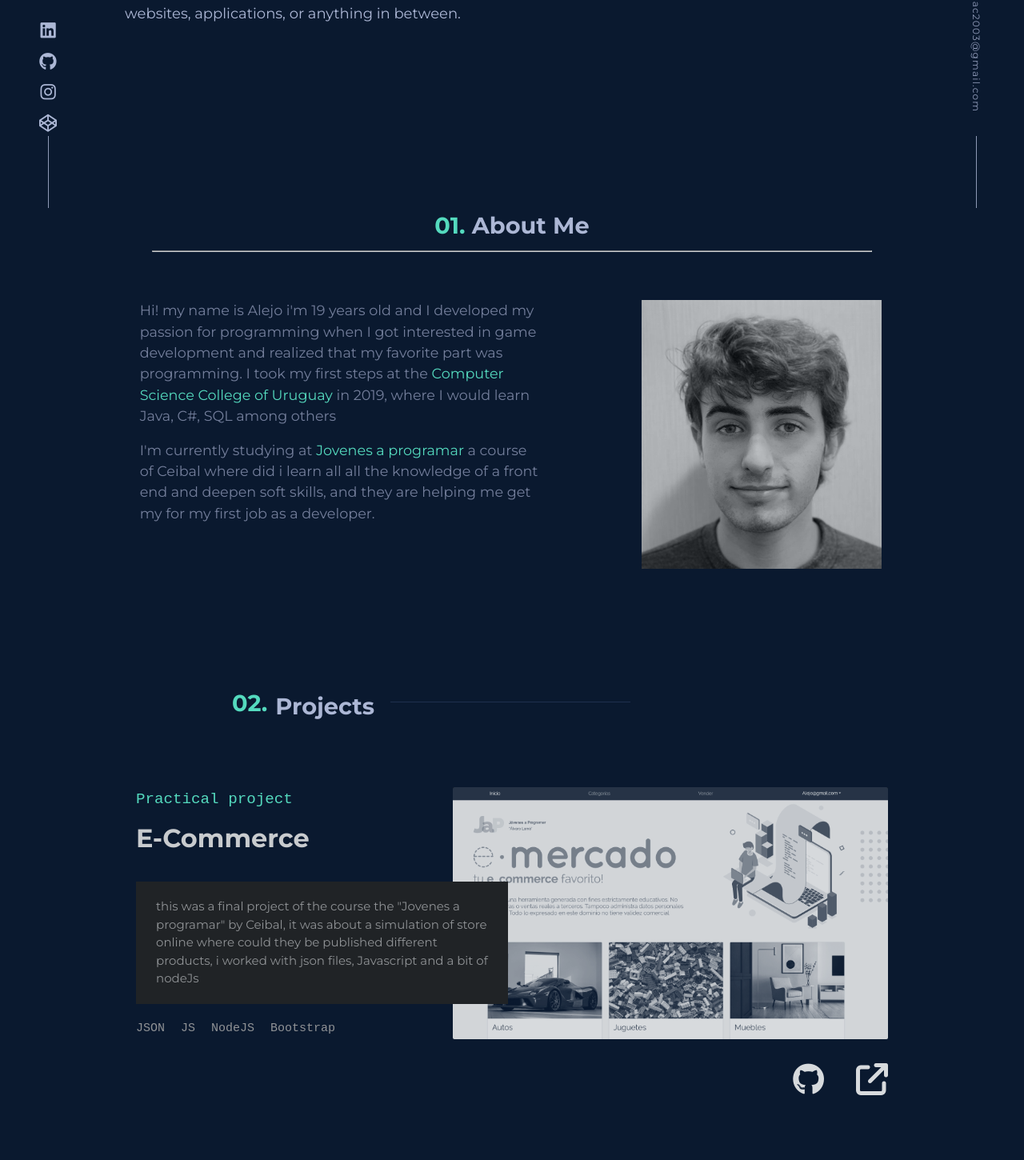
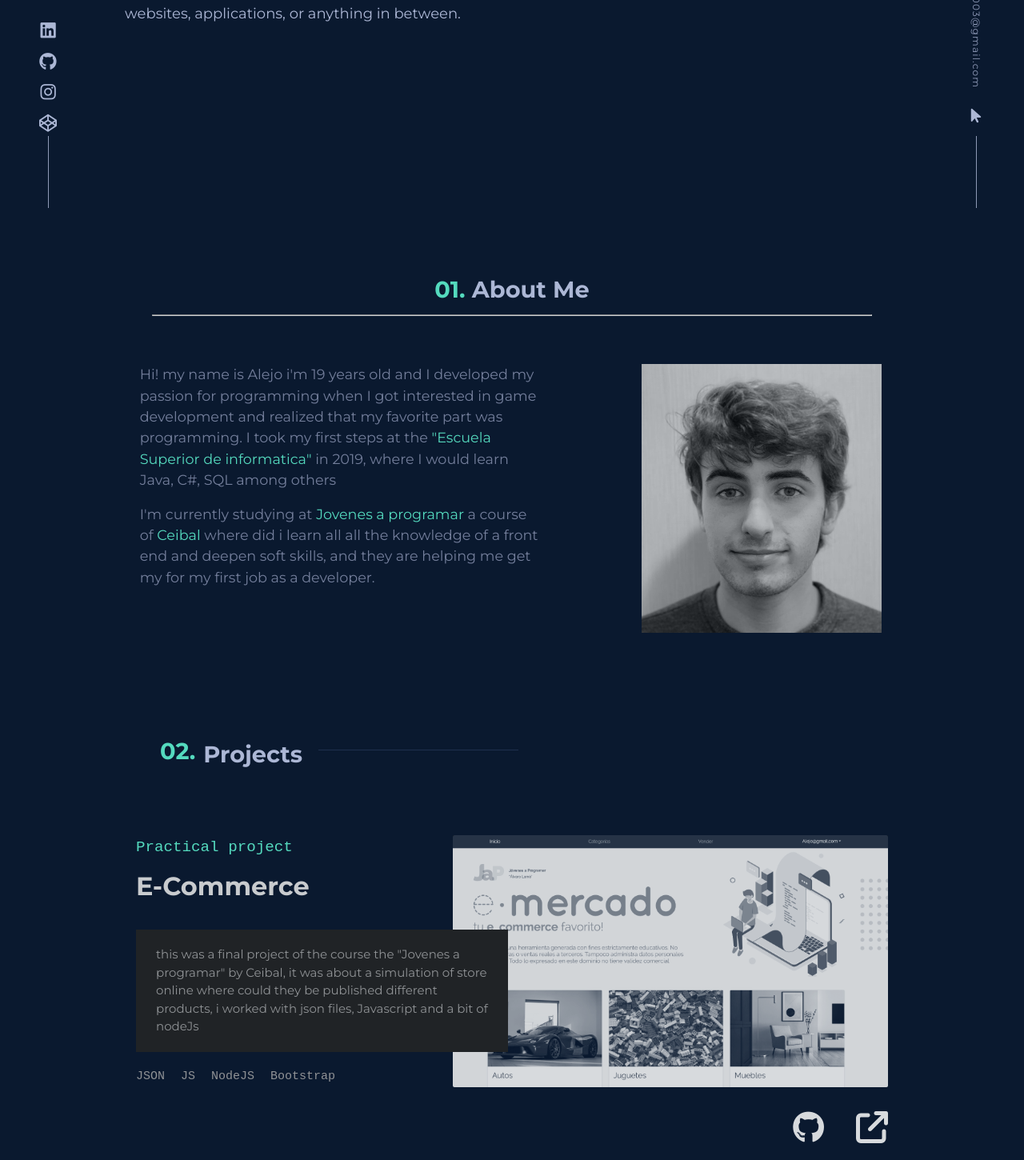
Before and after one commit to alejolac/Portfolio-AlejoLac, a React (Vite) app: page / in a window 1280 px wide. Shown: the part 540-1990 px from the top of the page at 80% size. Built offline with nearby package versions, Linux system fonts and the light colour scheme.

Commit message:
Portfolio AlejoLac V:0.4

```diff
--- a/src/App.css
+++ b/src/App.css
@@ -28,6 +28,23 @@ body {
 
 .m0 {
   margin: 0;
+}
+
+.cursor {
+  position: absolute;
+  background-color: rgba(0, 0, 0, 0.5);
+  border: 1px solid #fff;
+  border-radius: 50%;
+  opacity: 0.8;
+  pointer-events: none;
+  left: -25px;
+  top: -25px;
+  width: 50px;
+  height: 50px;
+}
+
+body.no-cursor {
+  cursor: none;
 }
 
 /* Header */
@@ -102,8 +119,8 @@ body {
 }
 
 @media (max-width: 1000px) {
-  .aboutMe {
-    margin-left: 80px !important;
+  .aboutMe-content {
+    margin-top: 140px;
   }
 }
 
@@ -183,11 +200,30 @@ body {
   color: #64ffda;
 }
 
+.barraInfo-content-email {
+  margin: 0!important;
+}
+
+.button-follow {
+  padding: 10px;
+  cursor: pointer;
+  font-size: 20px;
+}
+
+.buttonFollowMouse i{
+  color: #ccd6f6;
+
+}
+
+.buttonFollowMouseEnable i{
+  color: #64ffda;
+}
 
 /* About Me Main */
 
 .aboutMeMain-title {
   color: #64ffda !important;
+  margin-top: 80px;
 }
 
 .abmtt {
@@ -250,7 +286,7 @@ body {
   filter: grayscale(0) contrast(1);
 }
 
-@media (max-width: 768px) {
+@media (max-width: 950px) {
   .aboutMeMain-content {
     flex-direction: column;
     justify-content: center;
@@ -279,18 +315,20 @@ body {
 
 
 .ProjectsMain {
-  margin-top: 150px;
+  padding: 120px 0;
+  margin: 0 auto;
+  max-width: 1000px;
+
 }
 
 .numberHeading {
   display: flex;
   -webkit-box-align: center;
   align-items: center;
-  position: relative;
+  -webkit-box-align: center;
   margin: 10px 0px 40px;
-  width: 700px;
-  margin: 0 auto;
   white-space: nowrap;
+  margin-left: 60px;
 }
 
 .numberHeading::after {
@@ -298,7 +336,7 @@ body {
   display: block;
   position: relative;
   top: -5px;
-  width: 300px;
+  width: 250px;
   height: 1px;
   margin-left: 20px;
   background-color: #233554;
--- a/src/App.jsx
+++ b/src/App.jsx
@@ -19,6 +19,7 @@ function App() {
   const handleCloseModal = () => {
     setShowModal(false);
   }
+
 
   // UseEffect para la transición de loader a contenido
   useEffect(() => {
@@ -51,16 +52,16 @@ function App() {
           </nav>
           <div className='barraInfoL'>
             <div className='barraInfo-content'>
-              <a href="https://www.linkedin.com/in/alejo-lacroix-906433252/">
+              <a target="_blank" href="https://www.linkedin.com/in/alejo-lacroix-906433252/">
                 <i className="fa-brands fa-linkedin barraInfo-logos"></i>
               </a>
-              <a href="https://github.com/alejolac">
+              <a target="_blank" href="https://github.com/alejolac">
                 <i className="fa-brands fa-github barraInfo-logos"></i>
               </a>
-              <a href="https://www.instagram.com/alejobuc_/">
+              <a target="_blank" href="https://www.instagram.com/alejobuc_/">
                 <i className="fa-brands fa-instagram barraInfo-logos"></i>
               </a>
-              <a href="https://codepen.io/alejobuc">
+              <a target="_blank" href="https://codepen.io/alejobuc">
                 <i className="fa-brands fa-codepen barraInfo-logos"></i>
               </a>
             </div>
@@ -68,6 +69,9 @@ function App() {
           <div className='barraInfoR'>
             <div className='barraInfo-content'>
               <p className='barraInfo-content-email'>alejolac2003@gmail.com</p>
+              <div className="button-follow buttonFollowMouse">
+                <i className="fa-solid fa-arrow-pointer"></i>
+              </div>
             </div>
           </div>
           <main>
--- a/src/components/AboutMeMain.jsx
+++ b/src/components/AboutMeMain.jsx
@@ -14,10 +14,10 @@ export default function AboutMeMain() {
             <div className='aboutMeMain-content'>
                 <div className='aboutMeMain-text'>
                     <p>
-                        Hi! my name is Alejo i'm 19 years old and I developed my passion for programming when I got interested in game development and realized that my favorite part was programming. I took my first steps at the <a href="https://esi.edu.uy">Computer Science College of Uruguay</a> in 2019, where I would learn Java, C#, SQL among others
+                        Hi! my name is Alejo i'm 19 years old and I developed my passion for programming when I got interested in game development and realized that my favorite part was programming. I took my first steps at the <a target="_blank" href="https://esi.edu.uy">"Escuela Superior de informatica"</a> in 2019, where I would learn Java, C#, SQL among others
                     </p>
                     <p>
-                        I'm currently studying at <a href="https://jovenesaprogramar.edu.uy">Jovenes a programar</a> a course of Ceibal where did i learn all all the knowledge of a front end and deepen soft skills, and they are helping me get my for my first job as a developer.
+                        I'm currently studying at <a target="_blank" href="https://jovenesaprogramar.edu.uy">Jovenes a programar</a> a course of <a target="_blank" href="https://ceibal.edu.uy">Ceibal</a> where did i learn all all the knowledge of a front end and deepen soft skills, and they are helping me get my for my first job as a developer.
                     </p>
                 </div>
                 <div className='aboutMeMain-img'>
--- a/src/components/ownProjectsView.jsx
+++ b/src/components/ownProjectsView.jsx
@@ -1,12 +1,9 @@
 import "../style/ownProjectsView.css"
 
-export default function OwnProjectsView({link, description, img, linkGitHub, technologies, name}) {
-    console.log(link)
+export default function OwnProjectsView({ link, description, img, linkGitHub, technologies, name }) {
     return (
         <div className="project-container">
             <div className="project">
-
-
                 <div className="project-img">
                     <a target="_blank" href={link}>
                         <img src={img} alt={name} />
@@ -22,7 +19,8 @@ export default function OwnProjectsView({link, description, img, linkGitHub, tec
                             {
                                 technologies.map((technology) => {
                                     return (
-                                    <li>{technology}</li>
+                                        <li key={technology}>{
+                                            technology}</li>
                                     )
                                 })
                             }
@@ -35,7 +33,7 @@ export default function OwnProjectsView({link, description, img, linkGitHub, tec
                     <i className="fa-brands fa-github"></i>
                 </a>
                 <a target="_blank" href={link}>
-                <i class="fa-solid fa-arrow-up-right-from-square"></i>
+                    <i className="fa-solid fa-arrow-up-right-from-square"></i>
                 </a>
             </div>
 
--- a/src/style/ownProjectsView.css
+++ b/src/style/ownProjectsView.css
@@ -169,3 +169,7 @@ img {
     cursor: pointer;
     transition: 0.2s ease-in-out;
 }
+
+.linksProject i:hover {
+    color: #64ffda;
+}
```
Lines whose indentation alone changed are shown as unchanged.
